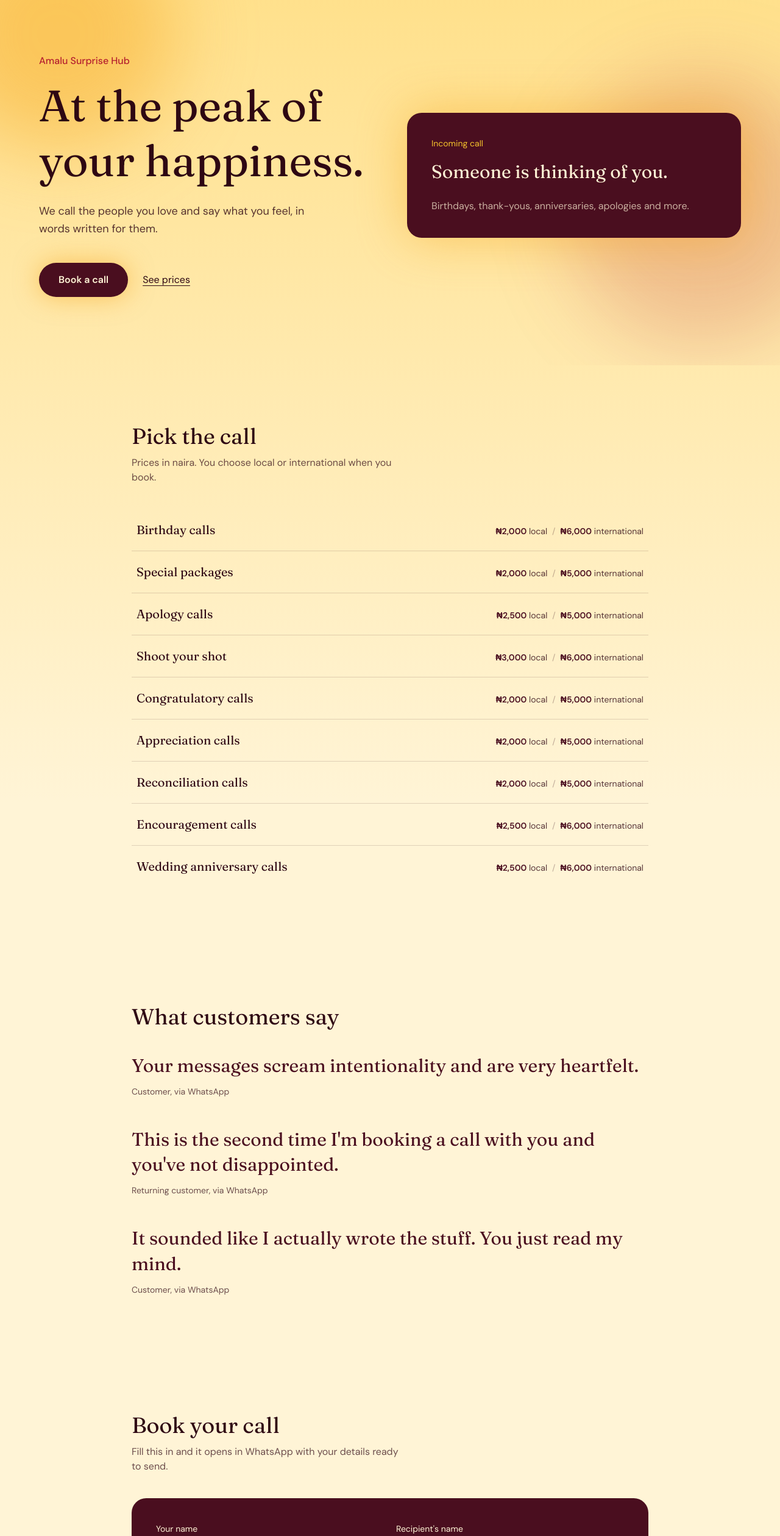
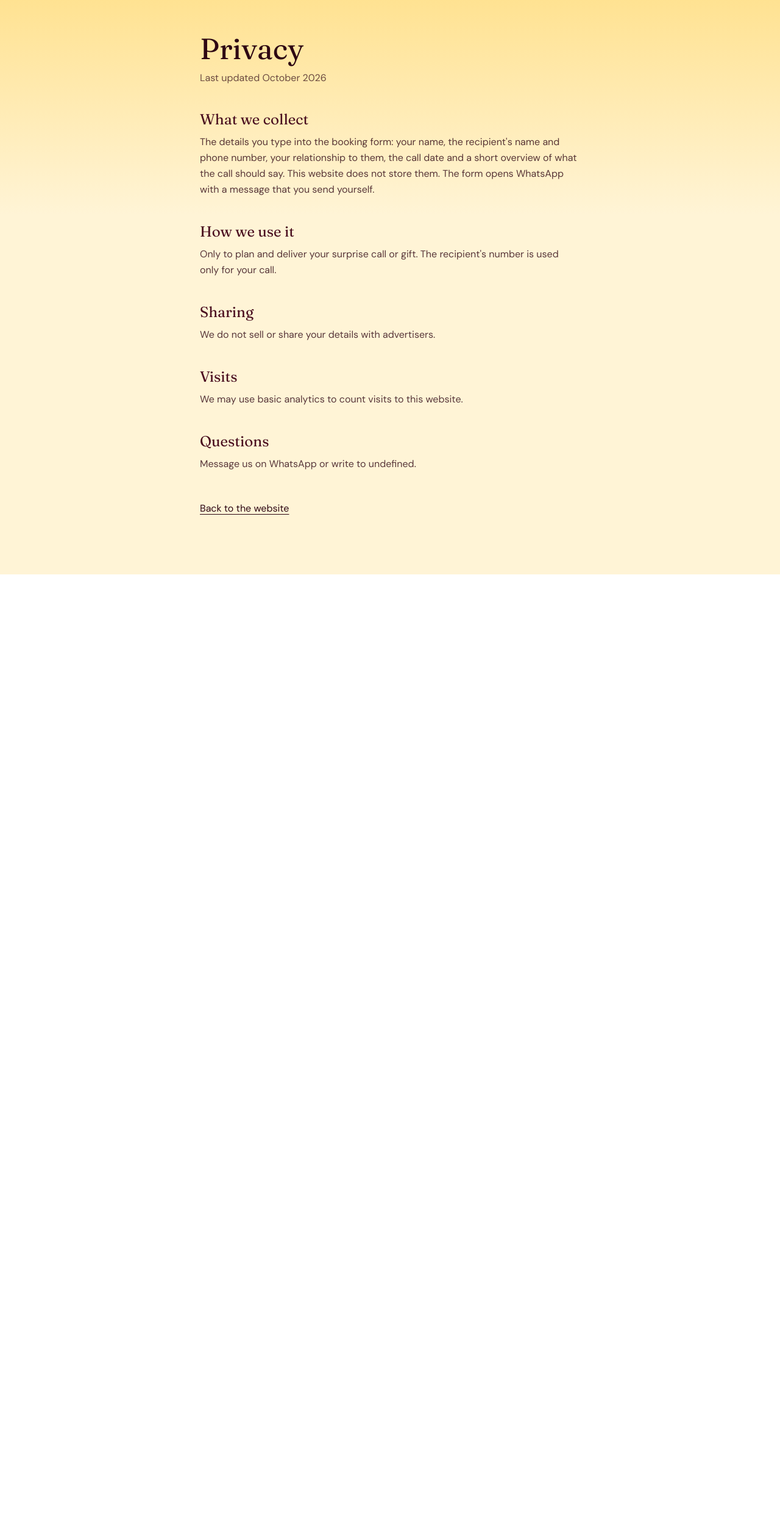
Before and after one commit to etherealflake001/Amalu-Surprise-Hub, a Next.js app: page / in a window 1280 px wide. Shown: the part 40-2559 px from the top of the page at 61% size. After the commit the page ends 982 px from the top, so only its background shows below. Built offline with nearby package versions, Linux system fonts and the light colour scheme.

Commit message:
Add files via upload

```diff
--- a/src/app/page.tsx
+++ b/src/app/page.tsx
@@ -1,29 +1,29 @@
-import BookingForm from "@/components/BookingForm";
-import Hero from "@/components/Hero";
-import Loader from "@/components/Loader";
-import Reveal from "@/components/Reveal";
-import Reviews from "@/components/Reviews";
-import Services from "@/components/Services";
-import { WHATSAPP } from "@/lib/config";
+import type { Metadata } from "next";
+import Link from "next/link";
+import { EMAIL } from "@/lib/config";
 
-export default function Home() {
+export const metadata: Metadata = { title: "Privacy | Amalu Surprise Hub" };
+
+const sections = [
+  ["What we collect", "The details you type into the booking form: your name, the recipient's name and phone number, your relationship to them, the call date and a short overview of what the call should say. This website does not store them. The form opens WhatsApp with a message that you send yourself."],
+  ["How we use it", "Only to plan and deliver your surprise call or gift. The recipient's number is used only for your call."],
+  ["Sharing", "We do not sell or share your details with advertisers."],
+  ["Visits", "We may use basic analytics to count visits to this website."],
+  ["Questions", `Message us on WhatsApp or write to ${EMAIL}.`],
+];
+
+export default function Privacy() {
   return (
-    <main>
-      <Loader />
-      <Hero />
-      <Services />
-      <Reviews />
-      <section id="book" className="mx-auto max-w-4xl px-6 py-24">
-        <Reveal>
-          <h2 className="font-display text-4xl text-wine">Book your call</h2>
-          <p className="mt-3 max-w-md text-wine/70">Fill this in and it opens in WhatsApp with your details ready to send.</p>
-        </Reveal>
-        <BookingForm />
-      </section>
-      <footer className="px-6 py-12 text-center text-sm text-wine/70">
-        <p>Amalu Surprise Hub</p>
-        <a className="mt-2 inline-block underline underline-offset-4" href={`https://wa.me/${WHATSAPP}`}>Chat on WhatsApp</a>
-      </footer>
+    <main className="mx-auto max-w-2xl px-6 py-24">
+      <h1 className="font-display text-5xl text-wine">Privacy</h1>
+      <p className="mt-3 text-wine/70">Last updated October 2026</p>
+      {sections.map(([h, t]) => (
+        <section key={h} className="mt-10">
+          <h2 className="font-display text-2xl text-maroon">{h}</h2>
+          <p className="mt-2 leading-relaxed text-wine/80">{t}</p>
+        </section>
+      ))}
+      <Link href="/" className="mt-12 inline-block underline underline-offset-4 hover:text-brand">Back to the website</Link>
     </main>
   );
 }
```
